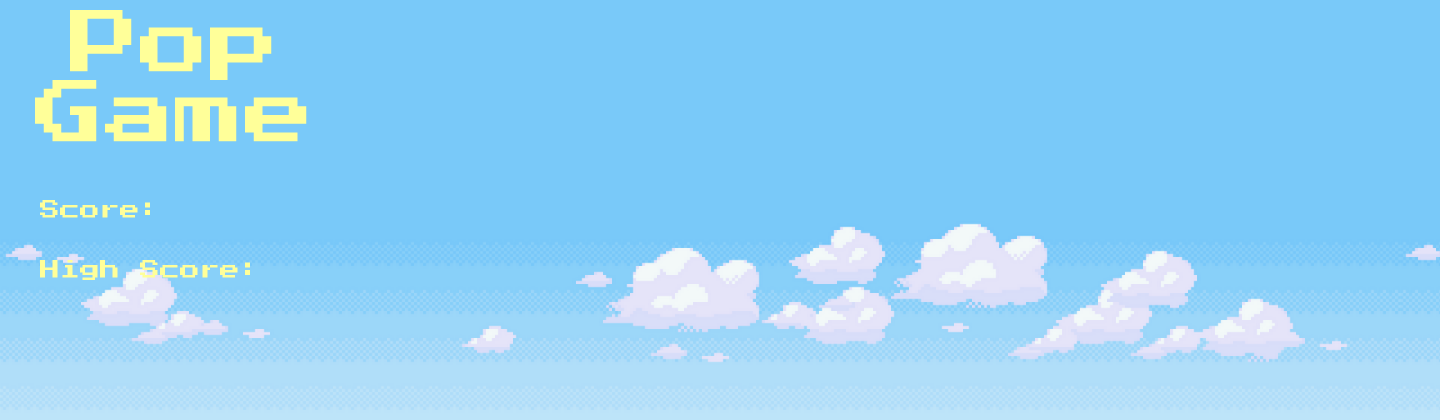
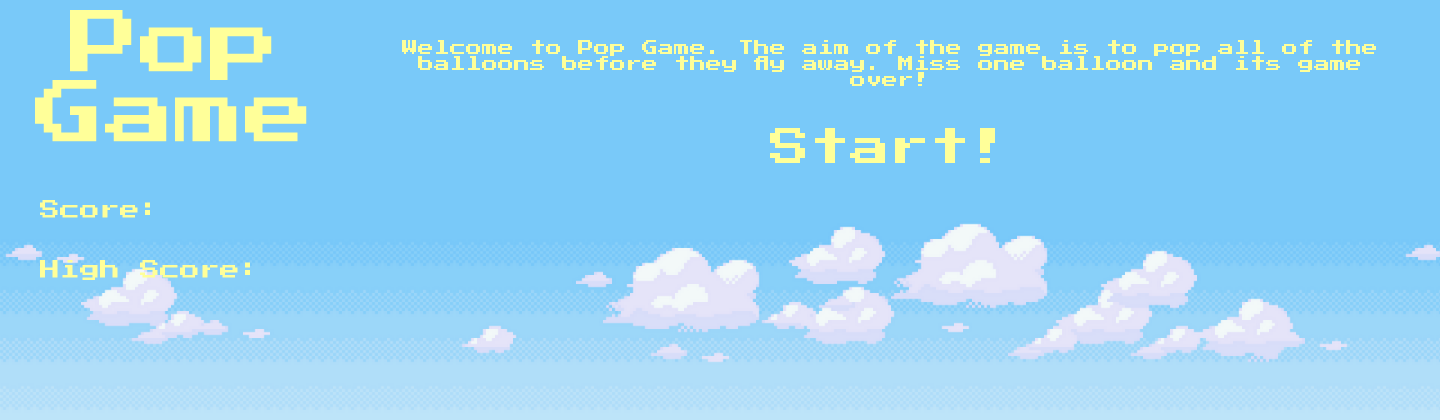
Before and after one commit to AlexYeates/balloon-burst, a PHP site: page / in a window 1440 px wide. Shown: the top 420 px of the page. Run offline with PHP 8.4, Linux system fonts and the light colour scheme; some libraries are stand-ins or nearby versions.

Commit message:
Added a start screen but main issue of the game running twice remains.

```diff
--- a/css/style.css
+++ b/css/style.css
@@ -27,6 +27,22 @@
   color: #FFFF99;
 }
 
+.starttext {
+  text-align: center;
+  font-size: 40;
+  margin: 40px;
+  font-family: 'Press Start 2P', cursive;
+  color: #FFFF99;
+}
+
+.startbutton {
+  text-align: center;
+  font-size: 40px;
+  margin: 40px;
+  font-family: 'Press Start 2P', cursive;
+  color: #FFFF99;
+}
+
 .gameover {
   text-align: center;
   font-size: 80px;
@@ -35,7 +51,7 @@
   color: #FFFF99;
 }
 
-.button {
+.reset-button {
   text-align: center;
   font-size: 40px;
   margin: 40px;
--- a/js/app.js
+++ b/js/app.js
@@ -3,17 +3,23 @@ $(() => {
   var Game = Game || {};
 
   Game.balloonHeight = 50;
-  Game.score         = 1;
+  // Game.score         = 1;
   Game.highScore     = 0;
 
-  //start button to fix the game running over itself?
-  //create text and with button and append it to board
-  //make a button within that text
-  //add on click to the button
-  //the onclick will clear the start button and call startGame
-
-  Game.startButton = function startButton() {
-
+  // The reset button makes it go too fast and counts up in 2s -> these issues are probably related to the game running twice within itself. On each reset it runs again.
+  Game.startScreen = function startScreen() {
+    Game.board       = $('.board');
+    Game.startText   = $('<p class="starttext">Welcome to Pop Game. The aim of the game is to pop all of the balloons before they fly away. Miss one balloon and it\s game over!</p>');
+    Game.startButton = $('<p class="startbutton">Start!</p>');
+    Game.board.append(Game.startText);
+    Game.board.append(Game.startButton);
+    Game.startButton.on('click', function() {
+      Game.startText.empty();
+      Game.startButton.empty();
+      Game.score = 1;
+      $('#score').text(`Score: `);
+      Game.startGame();
+    });
   };
 
   Game.startGame = function() {
@@ -23,12 +29,11 @@ $(() => {
       $(this).remove();
       $(this).addClass('clicked');
       $('#score').text(`Score: ${Game.score++}`);
-      console.log('running');
     });
   };
 
   Game.createBalloon = function createBalloon() {
-    Game.board    = $('.board');
+    // Game.board    = $('.board');
     Game.balloon  = $('<div class="balloon"><img src=images/balloon.png></div>');
     Game.balloon.css('right', Game.randomStartingPosition());
     Game.board.append(Game.balloon);
@@ -67,23 +72,19 @@ $(() => {
     }
   };
 
-  // The reset button makes it go too fast and counts up in 2s -> these issues are probably related to the game running twice within itself. On each reset it runs again.
   Game.resetButton = function resetButton() {
-    Game.resetText = $('<p class="button">Play again</p>');
+    Game.resetText = $('<p class="reset-button">Play again</p>');
     Game.board.append(Game.resetText);
     Game.resetText.on('click', function() {
-      Game.score = 0;
-      $('#score').text(`Score: `);
       Game.messageText.empty();
       Game.resetText.empty();
-      // Game.startGame();
-      Game.startButton();
+      Game.startText.empty();
+      Game.startButton.empty();
+      Game.startScreen();
     });
   };
 
-  // Game.startGame();
-  // in leiu of startgame here, have start button
-  Game.startButton();
+  Game.startScreen();
 
 
 });
```
